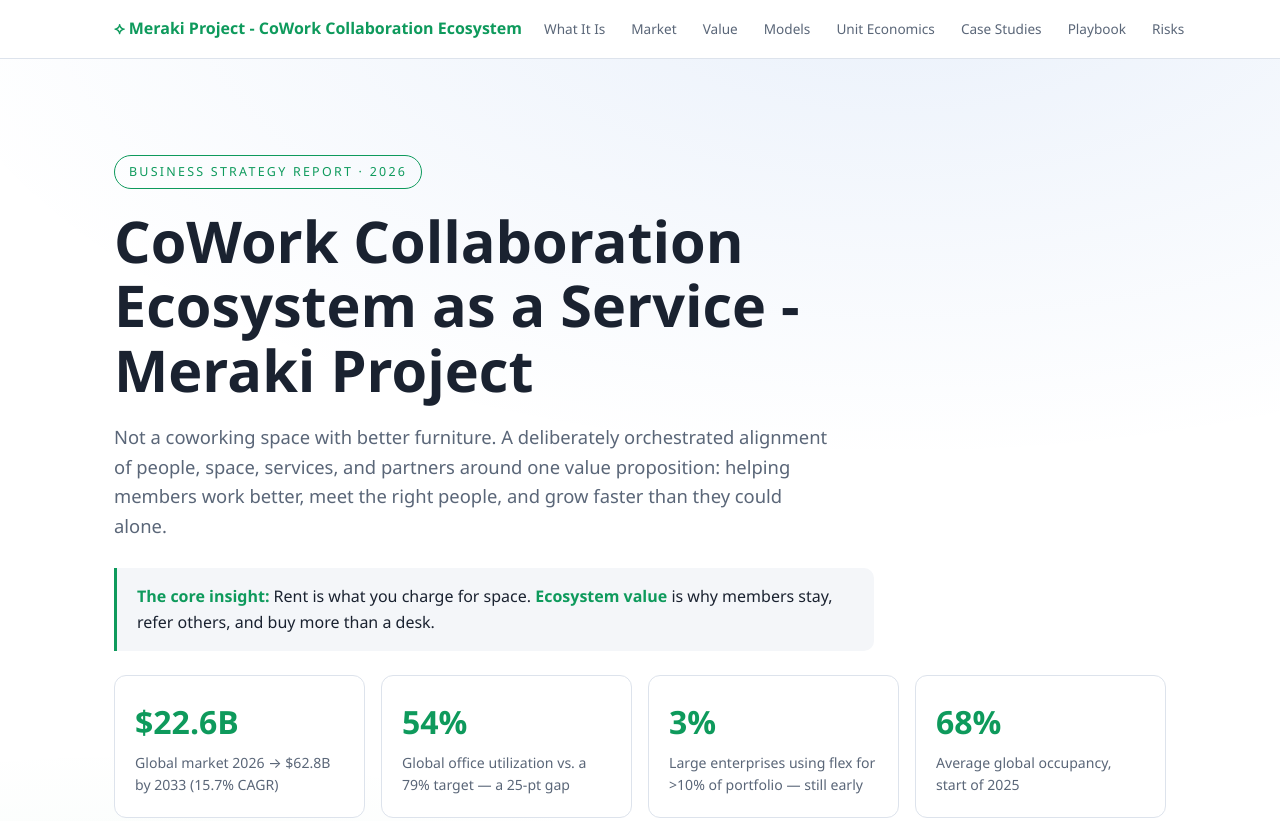
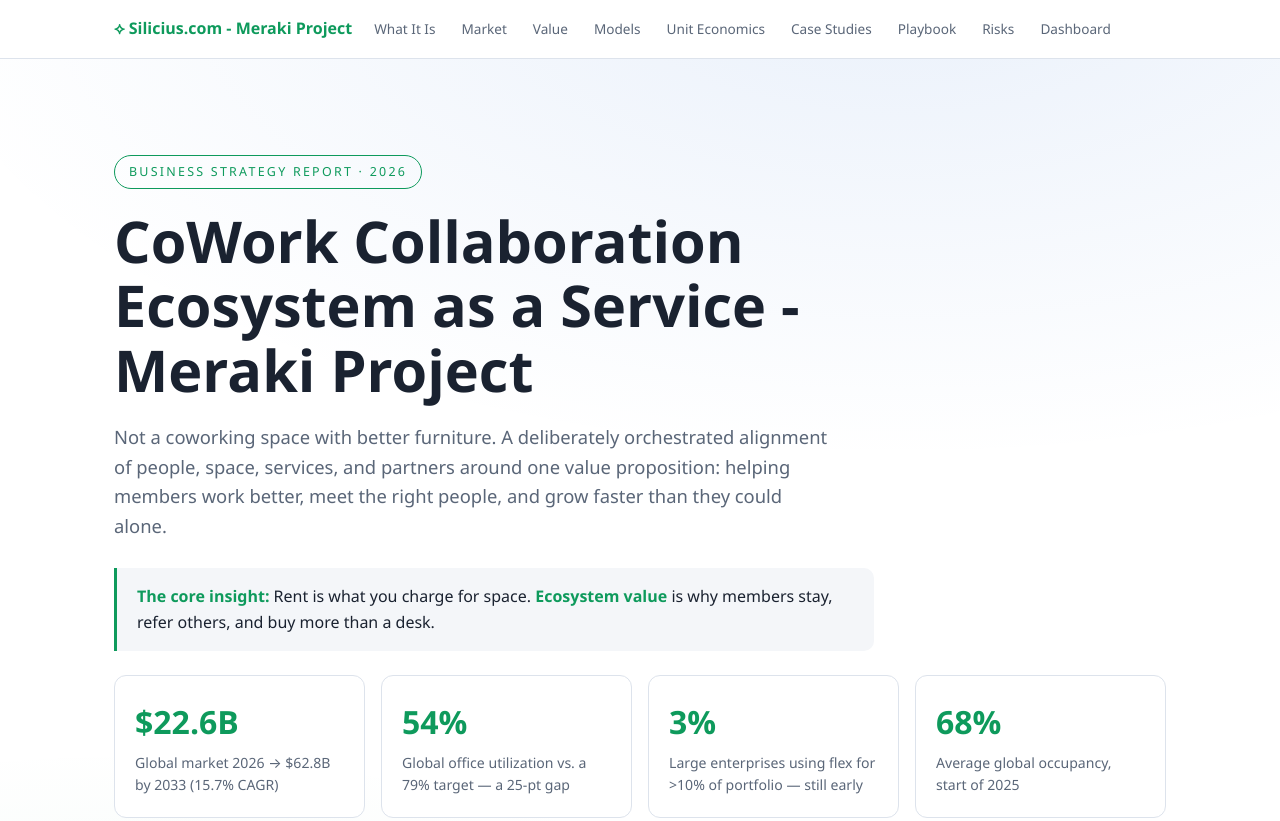
Before and after one commit to siliciuss/Sigma, a plain HTML site: page index.html in a window 1280 px wide. Shown: the top 821 px of the page. Drawn offline with Linux system fonts and the light colour scheme.

Commit message:
Update title and logo in index.html

```diff
--- a/index.html
+++ b/index.html
@@ -3,7 +3,7 @@
 <head>
 <meta charset="UTF-8">
 <meta name="viewport" content="width=device-width, initial-scale=1.0">
-<title>Meraki Project - CoWork Collaboration Ecosystem as a Service</title>
+<title>Silicius.com - Meraki Project - Cowork Collaboration Ecosystem</title>
 <style>
 :root{
   --bg:#ffffff; --bg2:#f4f6f9; --card:#ffffff; --line:#dde3ec;
@@ -89,7 +89,7 @@ footer .wrap p{max-width:900px;color:var(--mut);font-size:.85rem}
 <body>
 
 <nav><div class="wrap">
-  <span class="logo">⟡ Meraki Project - CoWork Collaboration Ecosystem</span>
+  <span class="logo">⟡ Silicius.com  - Meraki Project</span>
   <a href="#what">What It Is</a>
   <a href="#market">Market</a>
   <a href="#value">Value</a>
```
